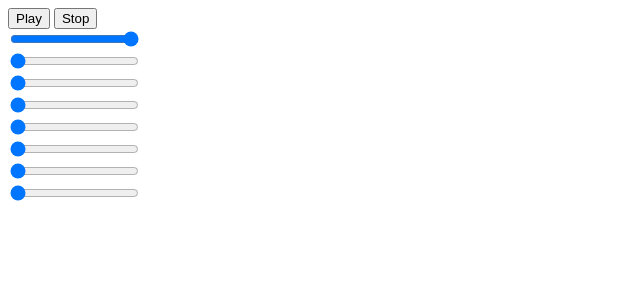
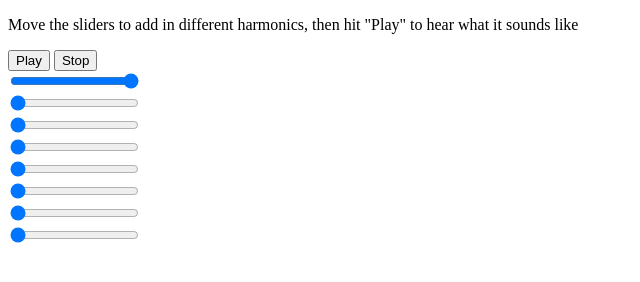
Before and after one commit to Lttlefoot/createTimbre, a plain HTML site: page index.html in a window 1280 px wide. Shown: the whole page, without its empty margins (0-640 px from the left). Drawn offline with Linux system fonts and the light colour scheme.

Commit message:
Update index.html

```diff
--- a/index.html
+++ b/index.html
@@ -4,6 +4,7 @@
 	<title></title>
 </head>
 <body>
+	<p>Move the sliders to add in different harmonics, then hit "Play" to hear what it sounds like</p>
 	<button onclick="play()">Play</button>
 	<button onclick="stop()">Stop</button>
 	<div><input type="range" value=100></div>
```
